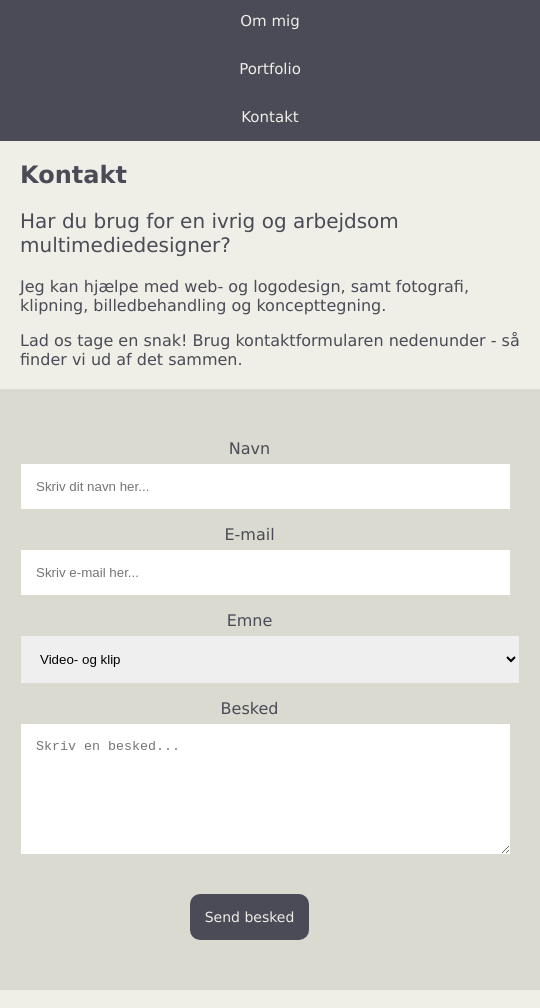
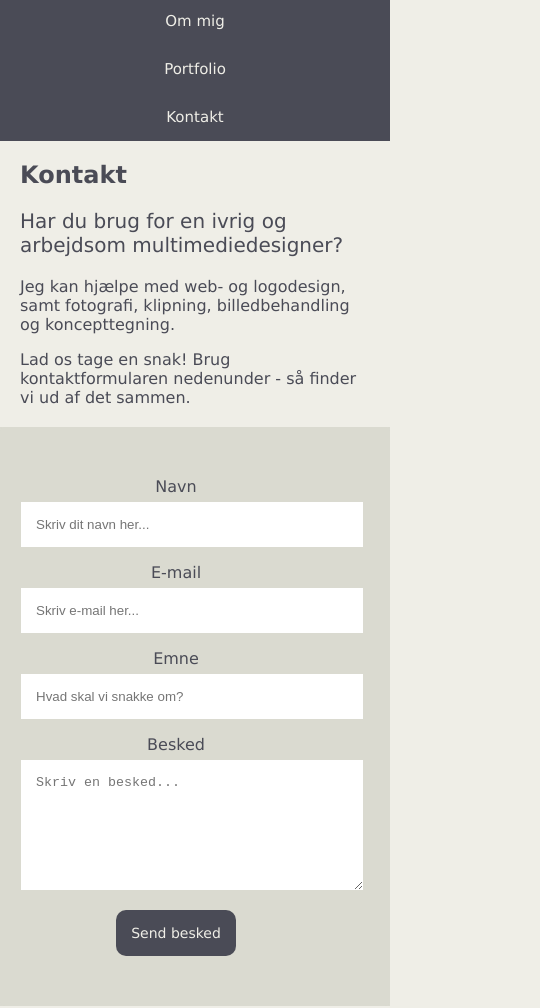
Before and after one commit to lauhofn-mmd/p3-praesentaionsportfolio, a plain HTML site: page kontakt.html in a window 390 px wide. Shown: the part 92-1100 px from the top of the page, 540 px wide, since content can reach past the window. Drawn offline with Linux system fonts and the light colour scheme.

Commit message:
fixed mobil margin og kontaktformular
fixed mobil margin + kontakt formualr

```diff
--- a/kontakt.html
+++ b/kontakt.html
@@ -69,13 +69,8 @@
                         <label for="email">E-mail</label>
                         <input type="text" id="email" name="email" placeholder="Skriv e-mail her...">
 
-                        <label for="besked-emne">Emne</label>
-                        <select id="besked-emne" name="emne">
-                          <option value="australia">Video- og klip</option>
-                          <option value="canada">Foto- og billedbehandling</option>
-                          <option value="usa">UX og Webdesign</option>
-                          <option value="usa">Koncepttegning- og animation</option>
-                        </select>
+                        <label for="email">Emne</label>
+                        <input type="text" id="emne" name="email" placeholder="Hvad skal vi snakke om?">
 
                         <label for="subject">Besked</label>
                         <textarea id="subject" name="subject" placeholder="Skriv en besked..." style="height:100px"></textarea>
--- a/stylesheet.css
+++ b/stylesheet.css
@@ -187,7 +187,7 @@
             padding: 10px 15px;
             border-radius: 10px;
             position: relative;
-            right: 200px;        /* Hvor knappen sidder på siden */
+            right: 150px;        /* Hvor knappen sidder på siden */
         }
 
         .tilbage-knap a:hover, a:active {
@@ -282,7 +282,7 @@
             margin-left: 20px;
             margin-right: 20px;
             border-radius: 10px;
-            width: 475px;
+            width: 370px;
         }
 
         div.tegne-container img {
@@ -336,7 +336,7 @@
         }
 
 
-        input[type=text], select, textarea {
+        input[type=text], textarea {
             width: 100%;
             padding: 15px;
             border: 1px solid #DADAD0;
@@ -368,23 +368,24 @@
         }
 
 
-        #kontakt-formular:after {  /* Clear floats after the columns - UNDERSØG HVAD DET BETYDER*/
+        #kontakt-formular:after {  /*  */
             content: "";
             display: table;
             clear: both;
         }
 
         .kontakt-kolonne {
-            width: 85%;
+            width: 80%;
             padding: 20px;
         }
 
         #besked-emne {
-            width: 500px;
+            width: 370px;
         }
 
         #send-knap {
             margin-top: 20px;
+            margin: auto;
         }
 
 
@@ -435,7 +436,7 @@
 
 /* Media Query for PC Skærm */
 
-    @media (min-width: 600px) {
+    @media (min-width: 550px) {
         .grid-container {
             grid-template-areas:
             "menu main"          /* Hvordan tabellen er sat op i webpage */
```
